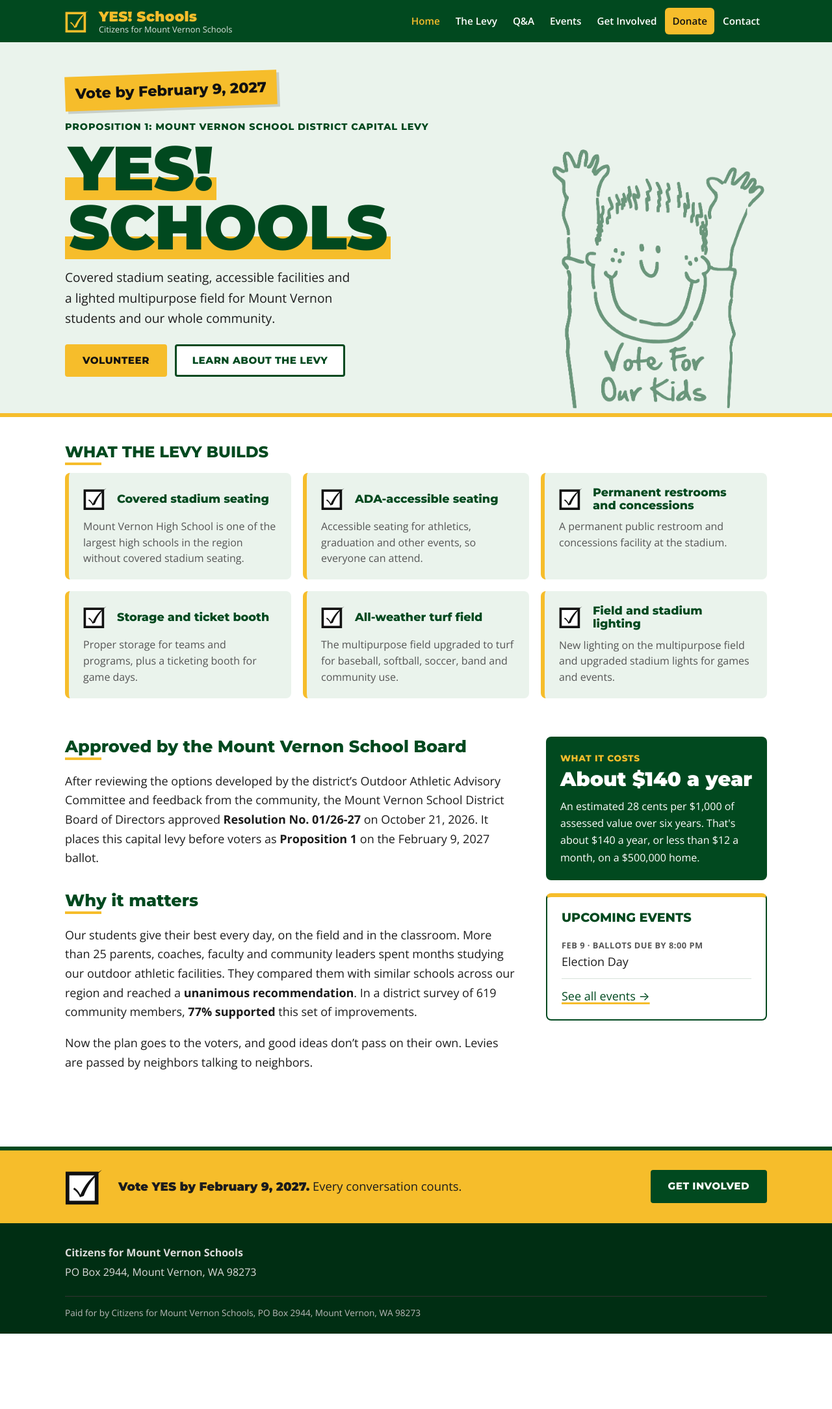
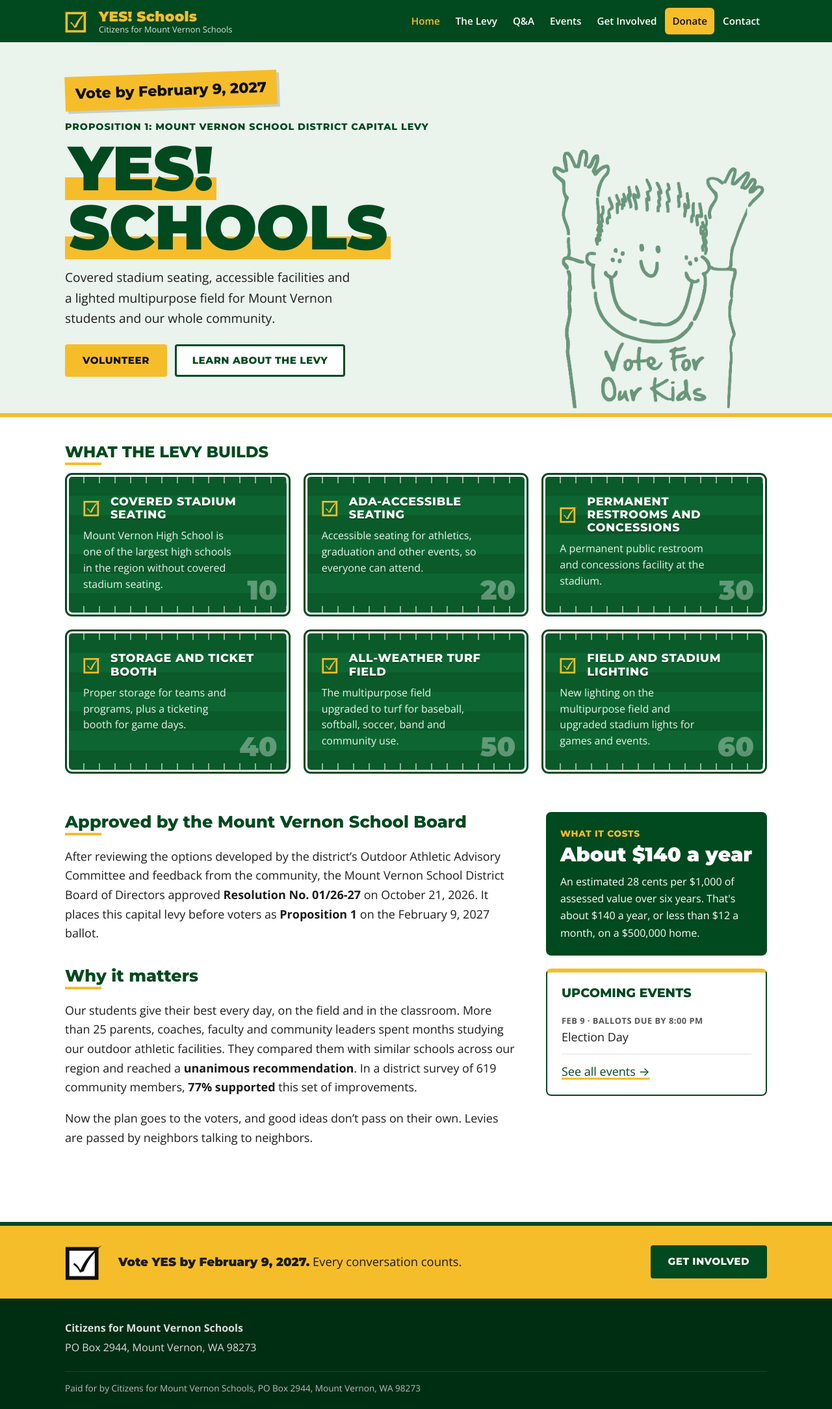
Before and after one commit to Citizens-for-Mount-Vernon-Schools/cmvs-website, a Jekyll site: the page built from index.md, in a window 1280 px wide. Shown: the whole page at 65% size. Built offline with Jekyll 4.4.1, drawn with Linux system fonts in a browser that asks for light colours; before the commit the page ends 2053 px from its top, so only the background shows below that.

Commit message:
Home: football-field style cards for what the levy builds
Co-Authored-By: Claude Opus 5.5 <noreply@anthropic.com>
Claude-Session: https://claude.ai/code/session_01SpCqsKiyYi6ZBD9uFZkAdm

```diff
--- a/_layouts/home.html
+++ b/_layouts/home.html
@@ -27,7 +27,7 @@ layout: default
       {% for b in page.builds %}
         <li class="build">
           <div class="build-head">
-            <img src="{{ '/assets/images/check.svg' | relative_url }}" alt="" width="40" height="40">
+            <img src="{{ '/assets/images/check-yellow.svg' | relative_url }}" alt="" width="30" height="30">
             <h3>{{ b.title }}</h3>
           </div>
           <p>{{ b.text }}</p>
--- a/assets/css/style.css
+++ b/assets/css/style.css
@@ -196,10 +196,18 @@ h3 { font-size: 1.1rem; font-weight: 800; margin: 0 0 .25rem; }
 .hero .button.dark { background: var(--yellow); border-color: var(--yellow); color: var(--black); }
 .hero .button.dark:hover { background: var(--yellow); filter: brightness(1.05); }
 .section-title, .prose h2 { padding-bottom: 6px; background: linear-gradient(var(--yellow), var(--yellow)) left bottom / 56px 4px no-repeat; }
-.build { border-left-color: var(--yellow); }
 .page-head { border-bottom-color: var(--yellow); }
 .event-date { background: var(--yellow); color: var(--black); border-color: var(--yellow); }
 .faq details[open] summary { background: var(--yellow-soft); border-left: 6px solid var(--yellow); }
 .data-table tr:last-child td { background: var(--yellow-soft); }
 .card { border-top: 6px solid var(--yellow); }
 .hero h1 { display: block; }
+
+/* What it builds: football-field cards */
+.build-grid { counter-reset: b; gap: 20px; }
+.build { counter-increment: b; position: relative; border: 3px solid #fff; outline: 3px solid var(--green); border-radius: 8px; padding: 28px 22px 32px; color: #fff; margin: 3px;
+  background: repeating-linear-gradient(90deg, transparent 0 22px, rgba(255,255,255,.55) 22px 24px) bottom / 100% 10px no-repeat, repeating-linear-gradient(90deg, transparent 0 22px, rgba(255,255,255,.55) 22px 24px) top / 100% 10px no-repeat, repeating-linear-gradient(0deg, #0a5a2a 0 30px, #0d6631 30px 60px); }
+.build::after { content: counter(b) "0"; position: absolute; right: 14px; bottom: 14px; font-family: var(--head); font-weight: 900; font-size: 2.6rem; line-height: 1; color: rgba(255,255,255,.35); }
+.build-head img { width: 30px; height: 30px; }
+.build h3 { color: #fff; text-transform: uppercase; letter-spacing: .04em; text-shadow: 0 2px 0 rgba(0,0,0,.25); }
+.build p { color: rgba(255,255,255,.92); padding-right: 52px; }
```
